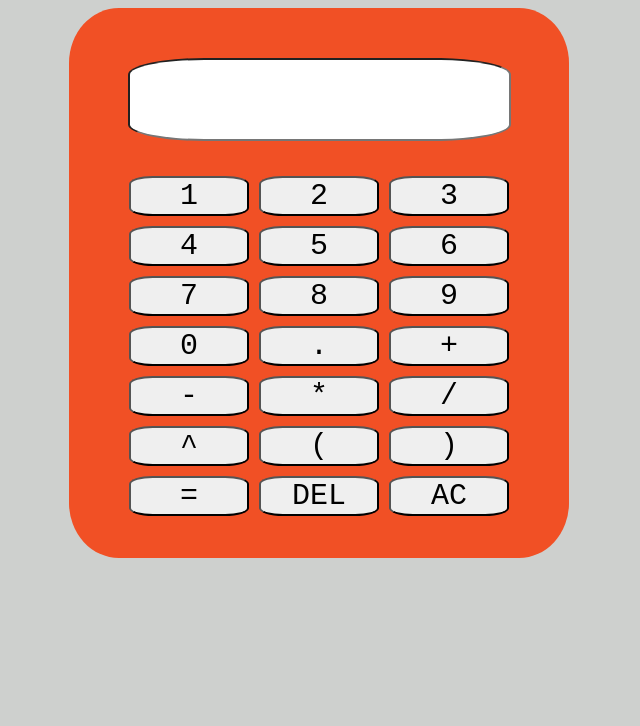
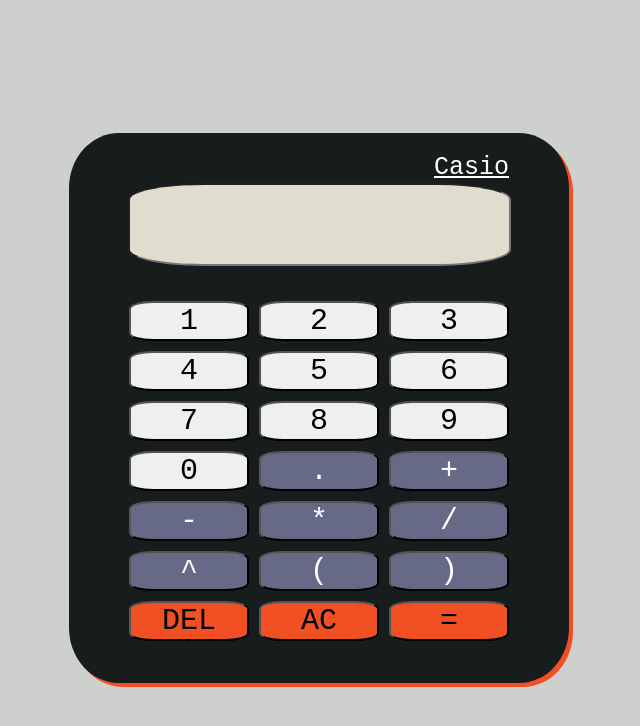
Before and after one commit to Darkour7/JavaScriptEvolutech-2023, a plain HTML site: page avance/calculadora/index.html in a window 1280 px wide. Both pictures are taken after a click on the button "DEL". Shown: the whole page, without its empty margins (321-961 px from the left). Drawn offline with Linux system fonts and the light colour scheme.

Commit message:
detalles finales calculadora

```diff
--- a/avance/calculadora/index.html
+++ b/avance/calculadora/index.html
@@ -9,6 +9,7 @@
 </head>
 <body>
     <div class="calculator">
+        <span class="brand">Casio</span>
         <div id="screen-field">
             <input type="text" name="screen" id="screen">
         </div>
@@ -23,17 +24,17 @@
             <button class="key" onclick="typeToScreen('8')">8</button>
             <button class="key" onclick="typeToScreen('9')">9</button>
             <button class="key" onclick="typeToScreen('0')">0</button>
-            <button class="key" onclick="typeToScreen('.')">.</button>
-            <button class="key" onclick="typeToScreen('+')">+</button>
-            <button class="key" onclick="typeToScreen('-')">-</button>
-            <button class="key" onclick="typeToScreen('*')">*</button>
-            <button class="key" onclick="typeToScreen('/')">/</button>
-            <button class="key" onclick="typeToScreen('^')">^</button>
-            <button class="key" onclick="typeToScreen('\(')">(</button>
-            <button class="key" onclick="typeToScreen('\)')">)</button>
-            <button class="key" onclick="typeToScreen('=')">=</button>
-            <button class="key" onclick="typeToScreen('DEL')">DEL</button>
-            <button class="key" onclick="typeToScreen('AC')">AC</button>
+            <button class="key simbol" onclick="typeToScreen('.')">.</button>
+            <button class="key simbol" onclick="typeToScreen('+')">+</button>
+            <button class="key simbol" onclick="typeToScreen('-')">-</button>
+            <button class="key simbol" onclick="typeToScreen('*')">*</button>
+            <button class="key simbol" onclick="typeToScreen('/')">/</button>
+            <button class="key simbol" onclick="typeToScreen('^')">^</button>
+            <button class="key simbol" onclick="typeToScreen('\(')">(</button>
+            <button class="key simbol" onclick="typeToScreen('\)')">)</button>
+            <button class="key special" onclick="typeToScreen('DEL')">DEL</button>
+            <button class="key special" onclick="typeToScreen('AC')">AC</button>
+            <button class="key special" onclick="typeToScreen('=')">=</button>
         </div>
     </div>
 </body>
--- a/avance/calculadora/main.js
+++ b/avance/calculadora/main.js
@@ -1,21 +1,40 @@
-/*
-    Casos de error de sintaxis:
-        -En números
-            -> Mas de un punto decimal en el mismo numero
-        -En signos
-            -> "23-*12"
-            -> "3+/2"
-            -> "3("
-    Casos sin implementar:
-        -(4)(2)
-        -1+.2
-        -raices
-        -Flechas de direccion
-    Cosas por optimizar:
-        -La evaluacion de signos especiales ---(evaluate())
-        -Es posible que no se necesite el regex
+const screen = document.querySelector('#screen')
 
-*/
+/**
+ * Esta funcion controla el accionar de cada botón de la calculadora
+ * Solo realiza cambios en el input y en caso de ser introducido el boton '='
+ * se evalua la expresión
+ * @param {string} character
+ * @returns
+ */
+
+function typeToScreen(character){
+    if(character === 'DEL') {
+        var actual = screen.value
+        var newValue = actual.slice(0, -1)
+        screen.value = newValue
+        return
+    }
+    if(character === 'AC') {
+        screen.value = ''
+        return
+    }
+
+    if(character === '='){
+        let resultado = calculate(screen.value)
+        screen.value = resultado
+        return
+    }
+
+    screen.value += character
+}
+
+/**
+ * Es el punto de entrada que se ejecuta al presionar el botón '=' en la calculadora
+ * Se evalua que la entrada tenga caracteres válidos
+ * @param {string} input - Es basicamente el parámetro recuperado de la pantalla de la calculadora
+ * @returns {number} - el cual es el resultado de evaluar la expresión ingresada
+ */
 function calculate(input) {
     try{
         const checkRegex = /^[\d+*\-/().^]+$/
@@ -27,9 +46,18 @@ function calculate(input) {
     }
 }
 
-//input es la entrada y polarity es el simbolo final del resultado de evaluar los operandos
+/**
+ * Este metodo lleva una expresión matemática a un arreglo de operandos, por ejemplo:
+ * 2+-5/(2*3+(5^1))    ----->    [2,-5,'/',toOperatorArray('2*3+(5^1')]   <- Recursividad básica
+ *                     ----->    [2,-5,'/',[2,'*',3,toOperatorArray(5^1')]]
+ *                     ----->    [2,-5,'/',[2,'*',3,[5,'*',1]]]
+ * @param {string} input - La cadena que debe ser parseada
+ * @param {boolean} polarity - El simbolo final que se le va a asignar al arreglo
+ * @throws {Error} - Para errores de sintaxis y problemas con los parentesis
+ * @returns {number} - El resultado de pasar el arreglo por la funcion evaluate
+ */
 function toOperatorArray(input, polarity) {
-    console.log('polaridad inicial: ', polarity);
+    console.log('EVALUANDO INPUT:', input, 'Con polaridad inicial: ', polarity)
     if(isSpecialSymbol(input.charAt(0)) || isSpecialSymbol(input.charAt(input.length-1))) { throw new Error('Syntax error') }
     let result = []
     let negativeFlag = false  //Simbolo del siguiente numero
@@ -60,7 +88,7 @@ function toOperatorArray(input, polarity) {
         if (signEval != -1){
             let polarityResult = evaluatePolarity(input,i)
             negativeFlag = !polarityResult.polarity
-            index = polarityResult.index
+            i = polarityResult.index -1
         }
         //Si es un '('
         if(isOpenPharentesis(character)){
@@ -72,16 +100,23 @@ function toOperatorArray(input, polarity) {
             continue
         }
         //Si hay un ')' erroneo
-        if(isClosePharentesis(character)) {throw new Error('Syntax error')}
+        if(isClosePharentesis(character)) {throw new Error('Asociation error')}
     }
-    console.log('DEBE EVALUARSE:', result)
+    console.log('APLICAR OPERACIONES SOBRE :', result)
     let finalResult = evaluate(result)
-    console.log('SUMA FINAL DEL ARREGLO:', finalResult, 'con signo: ', polarity)
+    console.log('RESULTADO FINAL:', finalResult, 'con signo: ', polarity)
     if(!polarity) {return finalResult*-1}
     return finalResult
 }
 
-//Evaluacion final
+/**
+ * Esta funcion evalua las operaciones en el orden comun establecido
+ * , pero solo de los siguientes operandos (omitiendo los parentesis):
+ * Potencias, multiplicación, división
+ * Finalmente se suman todos los valores del arreglo
+ * @param {array} operatorArray - El arreglo de operandos que debe operarse
+ * @returns {number} - Resultado de Evaluar el arreglo
+ */
 function evaluate(operatorArray){
     console.log('arreglo a evaluar: ', operatorArray);
     //Evaluar potencias
@@ -100,7 +135,16 @@ function evaluate(operatorArray){
     return sum
 }
 
-//Construccion de numeros
+/**
+ * Esta función auxiliar se ejecuta en la iteración principal (toOperatorArray())
+ * Se activa cuando se detecta un caracter numérico y busca obtener el numero completo
+ * hasta el siguiente signo que aparezca o hasta que se acabe la cadena a evaluar
+ * Toma en cuenta los puntos decimales
+ * @param {string} input - La cadena evaluada en cuestion
+ * @param {number} index - El indice desde el que se empieza a recuperar el numero
+ * @throws {Error} - Devuelve un error de sintaxis si se detecta un "doble punto" en el numero construido
+ * @returns {object} - Con dos parametros: El numero construido, y el indice de la cadena en el que termina
+ */
 function buildNumber(input, index) {
     let finished = false
     let pointFlag = false
@@ -129,7 +173,16 @@ function buildNumber(input, index) {
     return { number: result, index: index }
 }
 
-//Evaluacion de polaridad
+
+/**
+ * Esta funcion auxiliar se ejecuta en la iteración principal (toOperatorArray())
+ * Se activa cuando se detecta el simbolo + o - y busca absorber las sucesiones de
+ * estas, por ejemplo: ---+2
+ * @param {string} input - La cadena evaluada en cuestion
+ * @param {number} index - El indice desde el que se empieza a evaluar los signos
+ * @throws {Error} - Devuelve un error de sintaxis si se detecta un simbolo no deseado en la sucesión (*,/,^)
+ * @returns {object} - Con dos parametros: El signo final, y el indice de la cadena en el que termina
+ */
 function evaluatePolarity(input, index){
     let finalSymbol = true //-> true para positivo
     let finished = false
@@ -141,9 +194,7 @@ function evaluatePolarity(input, index){
         if (!isNumber(character)){
             let checkSymbol = isSignSymbol(character)
             if(checkSymbol === -1) throw new Error('Syntax error')
-            if(checkSymbol === 0) {
-                finalSymbol = !finalSymbol
-            }
+            if(checkSymbol === 0) finalSymbol = !finalSymbol
             index++
             continue
         }
@@ -155,9 +206,16 @@ function evaluatePolarity(input, index){
     return {polarity: finalSymbol, index: index}
 }
 
-//Evaluacion de parentesis
+/**
+ * Esta funcion auxiliar se ejecuta en la iteración principal (toOperatorArray())
+ * Se activa cuando se detecta un parentesis abierto y busca seccionar estas asociaciones
+ * en forma de cadena para que puedan evaluarse primero
+ * @param {string} input - La cadena evaluada en cuestion
+ * @param {number} index - El indice desde el que se empieza a evaluar el contenido de los parentesis
+ * @throws {Error} - Devuelve un error de asociación si se detecta que el parentesis inicial no tiene uno de cierre o si el contenido presenta ese caso
+ * @returns {object} - Con dos parametros: La cadena contenida dentro de los parentesis, y el indice de la cadena en el que termina
+ */
 function sectionInput(input, index){
-    console.log('Seccionando el siguiente input', input, 'desde el indice ', index)
     let aux = index
     let openCounter = 1
     let closingFlag = false
@@ -174,12 +232,19 @@ function sectionInput(input, index){
         index++
     }
     //overflow
-    if (index > input.length) throw new Error('Syntax error')
-    if(openCounter > 0) throw new Error('Syntax error')
+    if (index > input.length) throw new Error('Asociation error')
+    if(openCounter > 0) throw new Error('Asociation error')
     sectionedInput = input.substring(aux, index-1)
     return {sectioned: sectionedInput, index: ++index}
 }
 
+/**
+ * Esta funcion auxiliar se ejecuta en la funcion evaluate() y es basicamente el tratamiento de el arreglo de operandos
+ * para los casos en los que exista el operando *, / o ^
+ * @param {array} array
+ * @param {string} operator
+ * @returns {array} - El cual es el arreglo original con las expresiones evaluadas para el operador especificado
+ */
 function evaluateSpecialOperator(array, operator){
     let regularArray = []
     let j = -1
@@ -198,62 +263,87 @@ function evaluateSpecialOperator(array, operator){
     return regularArray
 }
 
+/**
+ * Esta funcion evalua si un caracter es numerico
+ * @param {string} character
+ * @returns {boolean} - True si es numero
+ */
 function isNumber(character) {
     return !isNaN(character)
 }
 
+/**
+ * Esta funcion evalua si un caracter es un + o un -
+ * @param {string} character
+ * @returns {number} - Devuelve -1 si no es ninguno
+ */
 function isSignSymbol(character){
     if (character === '+') return 1
     if (character === '-') return 0
     return -1
 }
 
+/**
+ * Esta funcion evalua si un caracter es un *, / o ^
+ * @param {string} character
+ * @returns {boolean} - True si es alguno de estos simbolos
+ */
 function isSpecialSymbol(character){
     return character === '*' || character ==='^' || character ==='/'
 }
 
+/**
+ * Esta funcion evalua si un caracter es un parentesis abierto
+ * @param {string} character
+ * @returns {boolean} - True si es '('
+ */
 function isOpenPharentesis(character){
     return character === '('
 }
 
+/**
+ * Esta funcion evalua si un caracter es un parentesis cerrado
+ * @param {string} character
+ * @returns {boolean} - True si es ')'
+ */
 function isClosePharentesis(character){
     return character === ')'
 }
 
-const operate = (num1, num2, operador) => {
+/**
+ * Esta funcion realiza la operación entre dos numeros, la operacion depende del parametro operator
+ * @param {number} num1
+ * @param {number} num2
+ * @param {string} operator
+ * @throws {Error} - Devuelve un error matematico si se intenta dividir un numero entre cero o si se intenta "obtener la raiz" de un numero negativo
+ * @returns {number} - devuelve el resultado de la operacion indicada
+ */
+const operate = (num1, num2, operator) => {
     const multiplication = (a, b) => a * b
     const division = (a, b) => a / b
     const power = (a, b) => a ** b
-    console.log('numero1:' , num1, 'numero2:' , num2, 'operador', operador)
-    const operaciones = { '^': power, '*': multiplication, '/': division }
-    console.log(operaciones[operador])
-    const result =  operaciones[operador](num1, num2)
-    console.log('resultado pre operacion: ', result)
+    console.log('numero1:' , num1, 'numero2:' , num2, 'operador', operator)
+    const operations = { '^': power, '*': multiplication, '/': division }
+    const result =  operations[operator](num1, num2)
     if(!isFinite(result)){throw new Error('Math error')}
     return result
 }
 
-const screen = document.querySelector('#screen')
+/*
+    Casos de error de sintaxis:
+        -En números
+            -> Mas de un punto decimal en el mismo numero
+        -En signos
+            -> "23-*12"
+            -> "3+/2"
+            -> "3("
+    Casos sin implementar:
+        -(4)(2)
+        -1+.2
+        -raices
+        -Flechas de direccion
+    Cosas por optimizar:
+        -La evaluacion de signos especiales ---(evaluate())
+        -Es posible que no se necesite el regex
 
-function typeToScreen(character){
-    if(character === 'DEL') {
-        var actual = screen.value
-        var newValue = actual.slice(0, -1)
-        screen.value = newValue
-        return
-    }
-    if(character === 'AC') {
-        screen.value = ''
-        return
-    }
-
-    if(character === '='){
-        let resultado = calculate(screen.value)
-        screen.value = resultado
-        return
-    }
-
-    screen.value += character
-}
-
-//evaluateOperation('2+2-(3)')
+*/
--- a/avance/calculadora/style.css
+++ b/avance/calculadora/style.css
@@ -1,13 +1,29 @@
 body{
     background-color: #CED0CE;
+    height: 100vh;
+    display: flex;
+    justify-content: center;
+    align-items: center;
 }
 
 .calculator{
-    background-color: #F15025;
+    position: relative;
+    background-color: #171D1C;
     width: 500px;
     height: 550px;
     border-radius: 10%;
-    margin:auto;
+    box-shadow: 4px 4px #F15025;
+}
+
+.brand{
+    position: absolute;
+    color: white;
+    font-family: 'Courier New', Courier, monospace;
+    font-size: 25px;
+    right: 60px;
+    top: 20px;
+    text-decoration: underline white;
+    de
 }
 
 #screen-field{
@@ -22,6 +38,7 @@ body{
     border-radius: 20%;
     font-family: 'Courier New', Courier, monospace;
     font-size: 30px;
+    background-color: #E0DDCF;
 }
 
 .keyboard{
@@ -34,10 +51,20 @@ body{
 }
 
 .key{
+    user-select: none;
     margin:5px;
     border-radius: 20%;
     font-family: 'Courier New', Courier, monospace;
     font-size: 30px;
+}
+
+.simbol{
+    background-color: #666A86;
+    color: white;
+}
+
+.special{
+    background-color: #F15025;
 }
 
 
```
